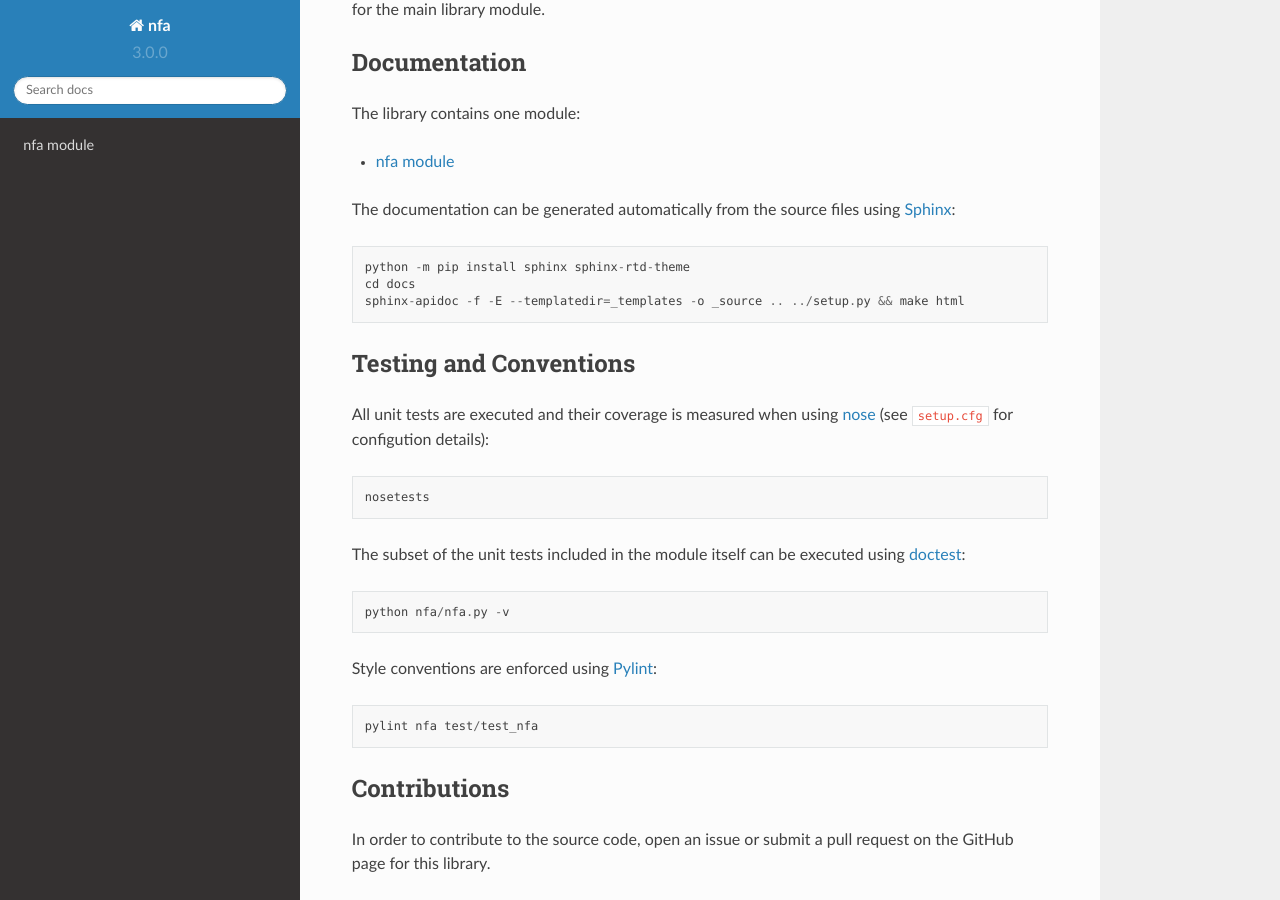
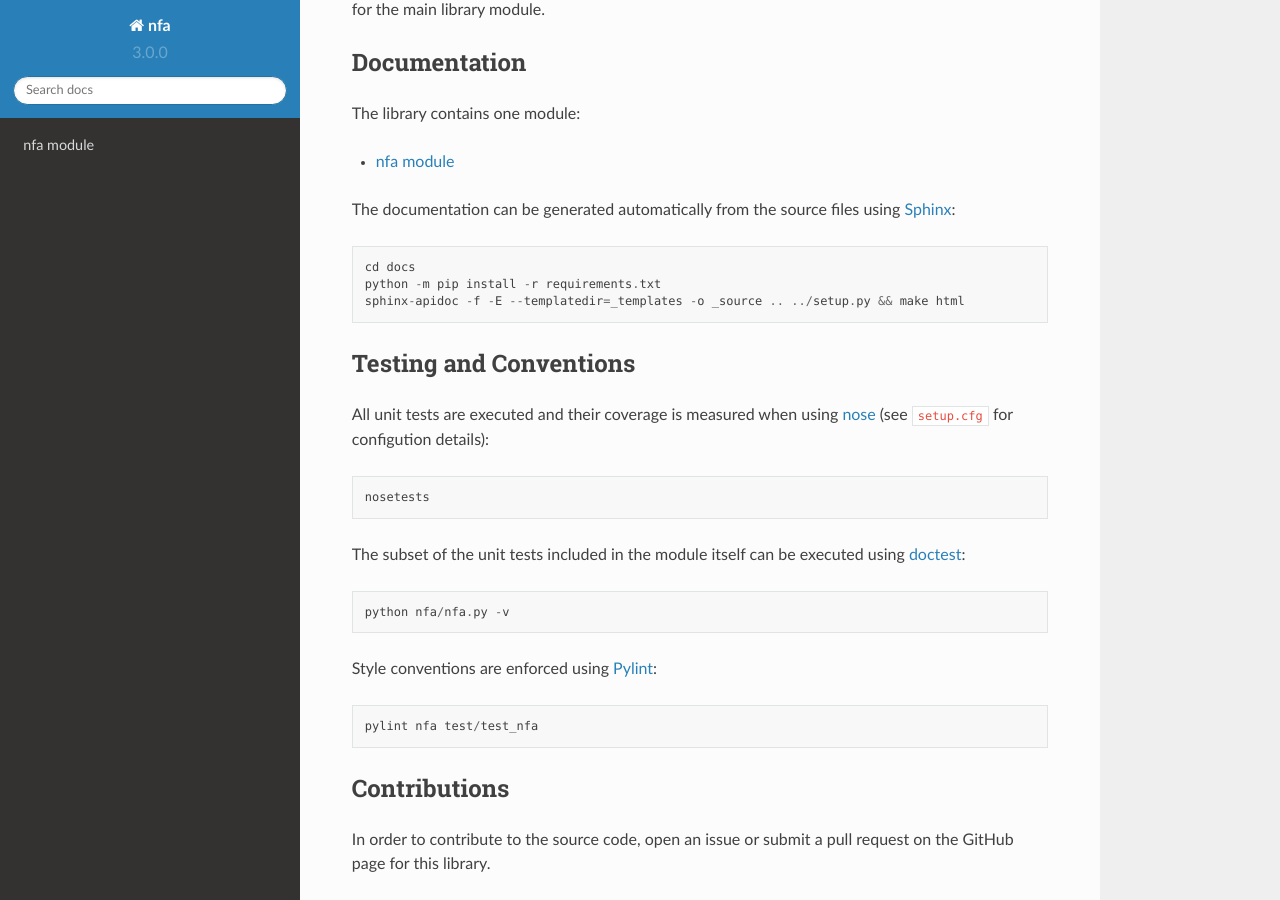
Before and after one commit to reity/nfa, a Sphinx documentation site: the page built from docs/index.rst, in a window 1280 px wide and 900 px high, scrolled down 3119 px. Built offline with Sphinx 7.4.7 and the Read the Docs theme 2.0.0, drawn with Linux system fonts in a browser that asks for light colours; part of the change alters nothing that is shown.

```diff
--- a/README.rst
+++ b/README.rst
@@ -118,8 +118,8 @@ Documentation
 
 The documentation can be generated automatically from the source files using `Sphinx <https://www.sphinx-doc.org/>`_::
 
-    python -m pip install sphinx sphinx-rtd-theme
     cd docs
+    python -m pip install -r requirements.txt
     sphinx-apidoc -f -E --templatedir=_templates -o _source .. ../setup.py && make html
 
 Testing and Conventions
--- a/docs/conf.py
+++ b/docs/conf.py
@@ -56,6 +56,16 @@ autodoc_default_options = {
     ])
 }
 
+# Remove private parameters from rendered signature.
+def process_signature(app, what, name, obj, options, signature, return_annotation):
+    for param in ['_compiled', '_length', '_visited', '_memo']:
+        if signature and param in signature:
+            signature = signature.split(param)[0] + ")"
+    return (signature, return_annotation)
+
+def setup(app):
+    app.connect("autodoc-process-signature", process_signature)
+
 # -- Options for HTML output -------------------------------------------------
 
 # The theme to use for HTML and HTML Help pages.  See the documentation for
--- /dev/null
+++ b/docs/requirements.txt
@@ -0,0 +1,2 @@
+sphinx~=4.2.0
+sphinx-rtd-theme~=1.0.0
```
